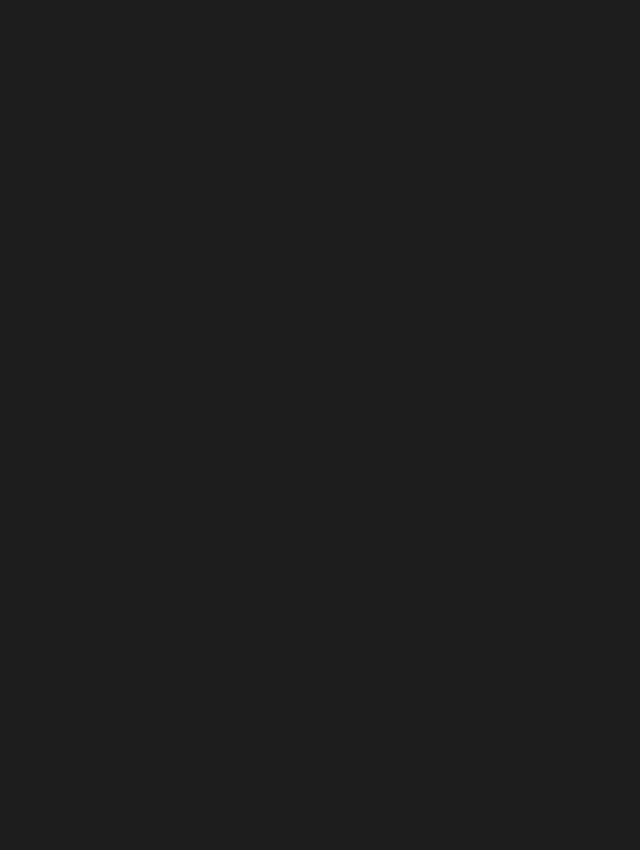
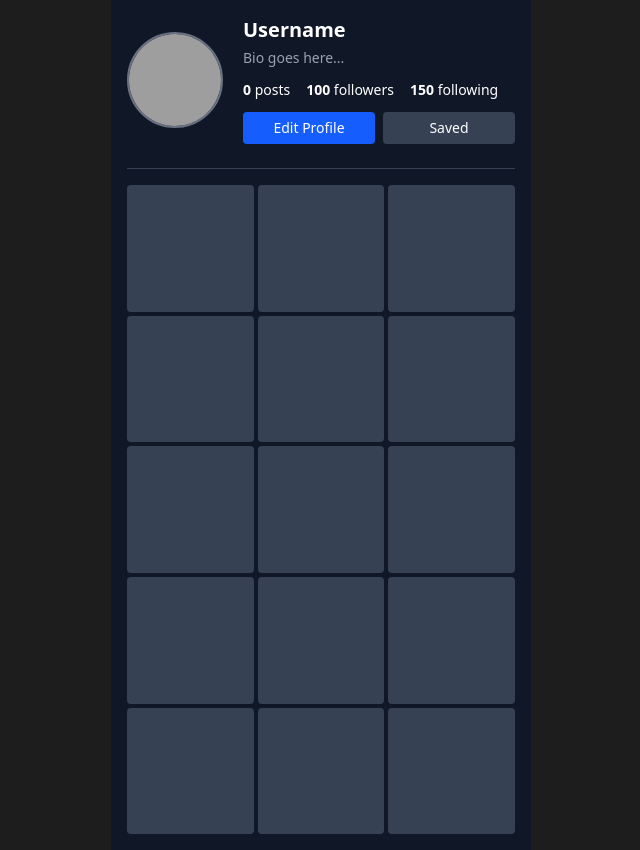
Before and after one commit to vishalyadav8356/insta_Clone, a React (Vite) app in the folder frontend/: page /profile in a window 1280 px wide. Before the commit this address had no page. Shown: the whole page, without its empty margins (319-959 px from the left). Before the commit the page ends 800 px from the top, so only its background shows below. Built offline with nearby package versions, Linux system fonts and the light colour scheme; grey boxes are pictures that could not be loaded.

Commit message:
profile ui done

```diff
--- a/frontend/src/App.jsx
+++ b/frontend/src/App.jsx
@@ -9,6 +9,7 @@ import Feed from './features/post/pages/Feed.jsx'
 import { AuthProvider } from './features/auth/auth.context.jsx'
 import { PostProvider } from './features/post/post.context.jsx'
 import CreatePost from './features/post/pages/CreatePost.jsx'
+import Profile from './features/post/pages/Profile.jsx'
 
 {/* main app component */ }
 const App = () => {
@@ -17,9 +18,10 @@ const App = () => {
             <PostProvider>
                 <Routes >
                     <Route path='/' element={<Feed />} />
-                    <Route path='/create-post' element={<CreatePost/>}/>
                     <Route path='/login' element={<Login />} />
                     <Route path='/register' element={<Register />} />
+                    <Route path='/create-post' element={<CreatePost/>}/>
+                    <Route path='/profile'element={<Profile/>} />
                 </Routes>
             </PostProvider>
         </AuthProvider>
--- a/frontend/src/features/post/components/post.jsx
+++ b/frontend/src/features/post/components/post.jsx
@@ -28,9 +28,9 @@ const post = ({ user, post, handleLikePost, handleUnlikePost, handleSavePost, ha
                 </div>
 
                 {/* Right side (menu) */}
-                <button className="text-white text-xl">
+                {/* <button className="text-white text-xl">
                     <RiMore2Line />
-                </button>
+                </button> */}
 
             </div>
 
--- a/frontend/src/features/post/pages/CreatePost.jsx
+++ b/frontend/src/features/post/pages/CreatePost.jsx
@@ -32,7 +32,7 @@ const CreatePost = () => {
     return (
         <main className="min-h-screen flex items-center justify-center bg-black">
 
-            <div className="w-full max-w-[400px] flex flex-col gap-4 px-4">
+            <div className="w-full max-w-[420px] flex flex-col gap-4 px-4">
 
                 {/* Header */}
                 <div className="flex items-center text-white mb-2">
--- /dev/null
+++ b/frontend/src/features/post/pages/Profile.jsx
@@ -0,0 +1,63 @@
+import React from 'react'
+
+
+const Profile = () => {
+  return (
+ <main className="min-h-screen w-full max-w-[420px] mx-auto bg-gray-900 text-white p-4">
+
+      {/* Top Section */}
+      <div className="flex items-center gap-5">
+
+        {/* Profile Image */}
+        <div className="h-24 w-24 rounded-full overflow-hidden border-2 border-gray-500">
+          <img
+            src="/placeholder.svg"
+            alt="Profile"
+            className="h-full w-full object-cover"
+          />
+        </div>
+
+        {/* Username + Bio */}
+        <div className="flex-1">
+          <h1 className="text-xl font-semibold">Username</h1>
+          <p className="text-gray-400 text-sm mt-1">
+            Bio goes here...
+          </p>
+
+          {/* Stats */}
+          <div className="flex gap-4 mt-3 text-sm">
+            <p><span className="font-semibold">0</span> posts</p>
+            <p><span className="font-semibold">100</span> followers</p>
+            <p><span className="font-semibold">150</span> following</p>
+          </div>
+
+          {/* Buttons */}
+          <div className="flex gap-2 mt-3">
+            <button className="flex-1 py-1.5 bg-blue-600 hover:bg-blue-700 rounded text-sm">
+              Edit Profile
+            </button>
+            <button className="flex-1 py-1.5 bg-gray-700 hover:bg-gray-600 rounded text-sm">
+              Saved
+            </button>
+          </div>
+        </div>
+      </div>
+
+      {/* Posts Grid */}
+      <div className="mt-6 border-t border-gray-700 pt-4">
+
+        <div className="grid grid-cols-3 gap-1">
+          {[...Array(15)].map((_, i) => (
+            <div
+              key={i}
+              className="aspect-square bg-gray-700 rounded-sm"
+            ></div>
+          ))}
+        </div>
+
+      </div>
+    </main>
+  )
+}
+
+export default Profile
--- a/frontend/src/features/shared/FooterNav.jsx
+++ b/frontend/src/features/shared/FooterNav.jsx
@@ -4,9 +4,15 @@ import { RiHome2Line } from "@remixicon/react";
 import { RiSearchLine } from "@remixicon/react";
 import { RiAddLargeLine } from "@remixicon/react";
 import { RiNotification2Line } from "@remixicon/react";
+import { useAuth } from '../auth/hook/useAuth.js'
+
 
 const FooterNav = () => {
   const location = useLocation()
+
+  const { user } = useAuth()
+
+
 
   const navItems = [
     {
@@ -32,7 +38,17 @@ const FooterNav = () => {
     {
       name: 'Profile',
       path: '/profile',
-      icon: <div>👤</div>
+      icon: (
+        <div className="h-8 w-8 rounded-full bg-gray-500 overflow-hidden">
+         <img
+            src={user?.profileImage || 'https://ik.imagekit.io/m1knczwsx/insta-clone-posts/user.png?updatedAt=1776023078251'}
+            alt="Profile"
+            loading="lazy"
+            onError={(e) => { e.currentTarget.src = 'https://ik.imagekit.io/m1knczwsx/insta-clone-posts/user.png?updatedAt=1776023078251' }}
+            className="h-full w-full object-cover"
+          />
+        </div>
+      ),
     },
   ]
 
```
